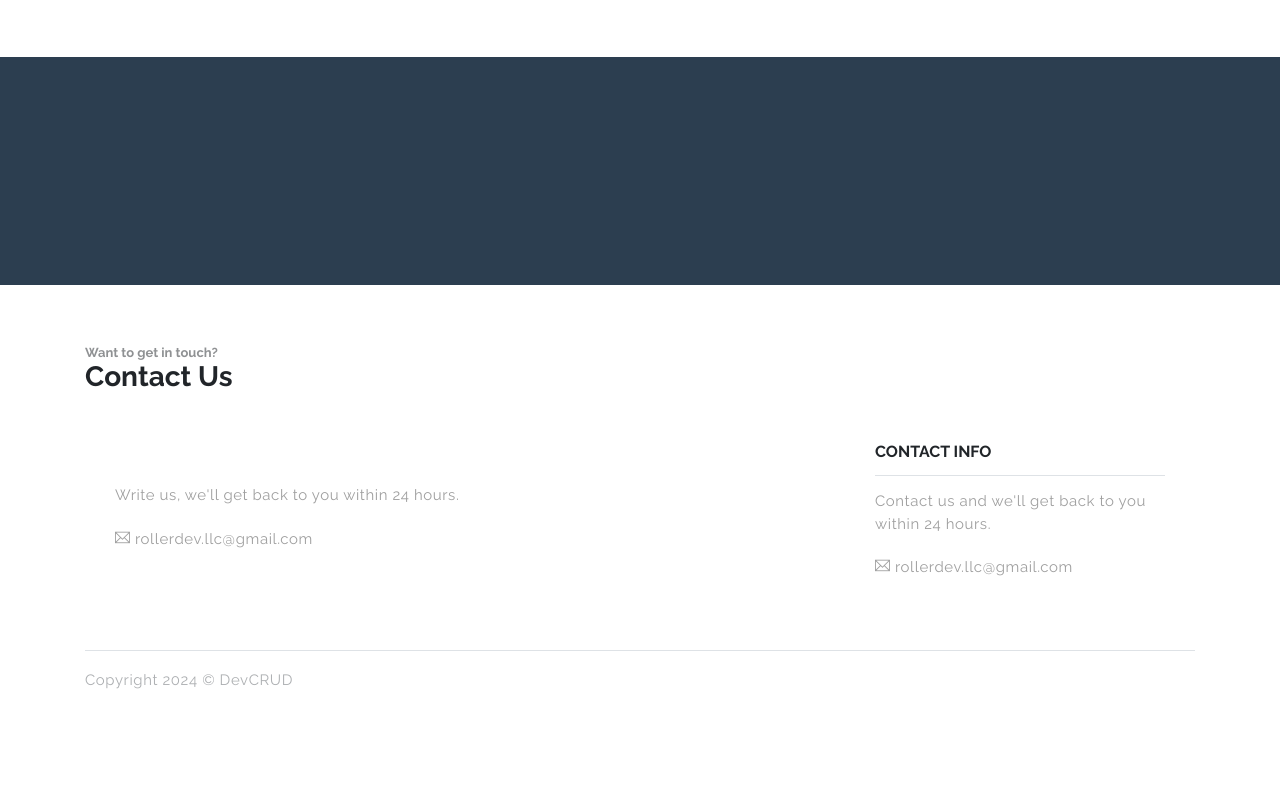
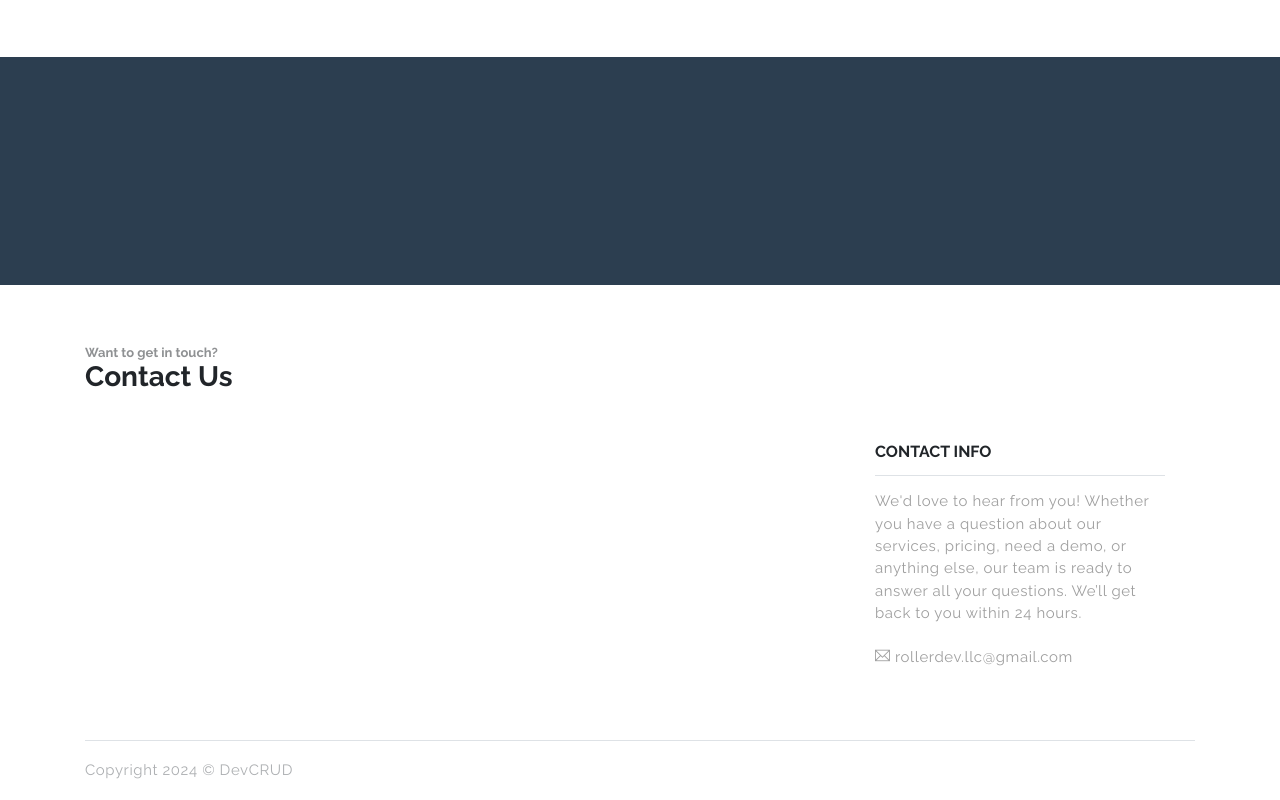
Before and after one commit to roller-dev/roller-dev.github.io, a website: page index.html in a window 1280 px wide. Shown: the part 1809-2609 px from the top of the page. Before the commit the page ends 2519 px from the top, so only its background shows below. Drawn offline with Linux system fonts and the light colour scheme.

Commit message:
updating contact section

```diff
--- a/index.html
+++ b/index.html
@@ -185,20 +185,16 @@
 
             <div class="row align-items-center justify-content-between">
                 <div class="col-md-8 col-lg-7">
-                        <ul class="list"><li class="list-body">
-                            <p class="py-2">Write us, we'll get back to you within 24 hours.</p>
-                            <p class="py-2"><i class="ti-email"></i>rollerdev.llc@gmail.com</p>
-                        </li></ul>
+
                 </div>
-                <div class="col-md-4 d-none d-md-block order-1">
+                <div class="col-md-4 d-block order-1">
                     <ul class="list">
                         <li class="list-head">
                             <h6>CONTACT INFO</h6>
                         </li>
                         <li class="list-body">
-                            <p class="py-2">Contact us and we'll get back to you within 24 hours.</p>
+                            <p class="py-2">We'd love to hear from you! Whether you have a question about our services, pricing, need a demo, or anything else, our team is ready to answer all your questions. We’ll get back to you within 24 hours.</p>
                             <p class="py-2"><i class="ti-email"></i>rollerdev.llc@gmail.com</p>
-
                         </li>
                     </ul>
                 </div>
```
